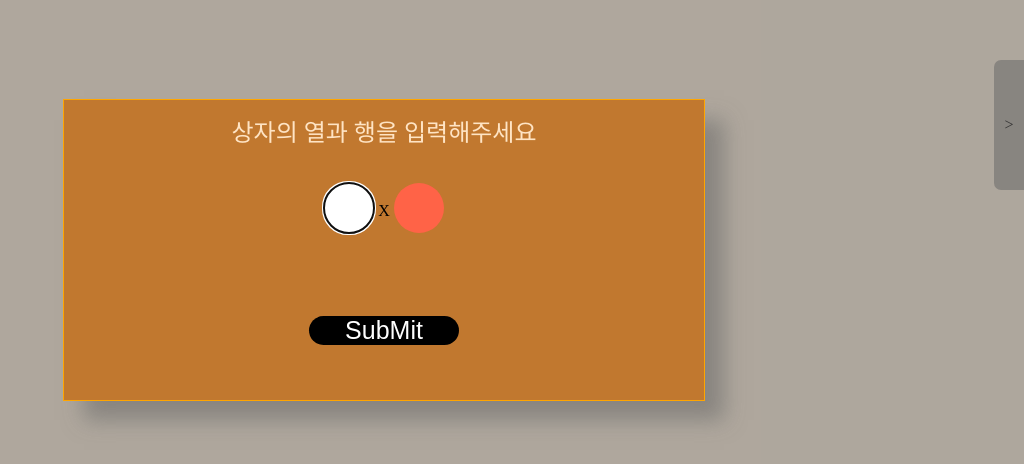
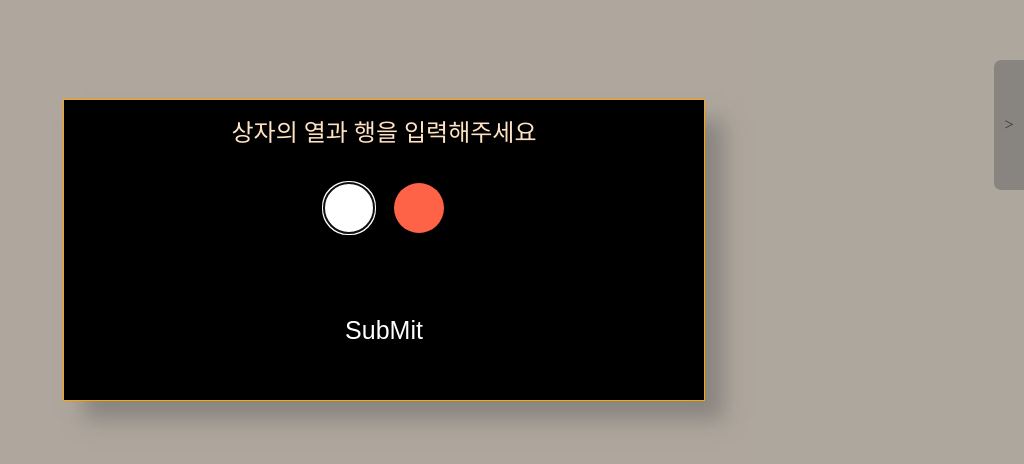
Before and after one commit to bluke127/numberBox, a website: page index.html in a window 1280 px wide. Shown: the part 150-614 px from the top of the page, without its empty margins (256-1280 px from the left). Drawn offline with Linux system fonts and the light colour scheme.

Commit message:
fix test

```diff
--- a/src/assets/css/index.css
+++ b/src/assets/css/index.css
@@ -26,7 +26,7 @@
   height: 300px;
   text-align: center;
   box-shadow: 20px 20px 20px rgba(100, 100, 100, 0.5);
-  background-color: rgba(200, 100, 0, 0.7);
+  background-color: black;
   outline: 1px solid orange;
   position: absolute;
   z-index: 2;
```
